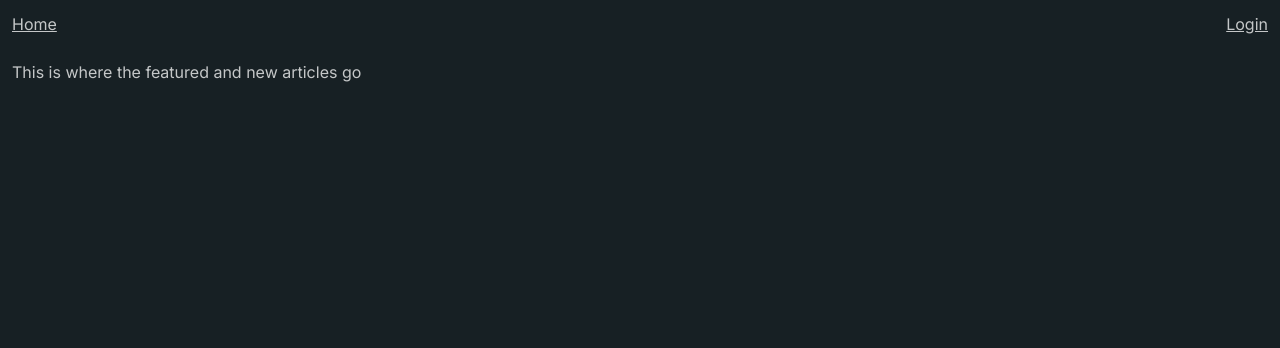
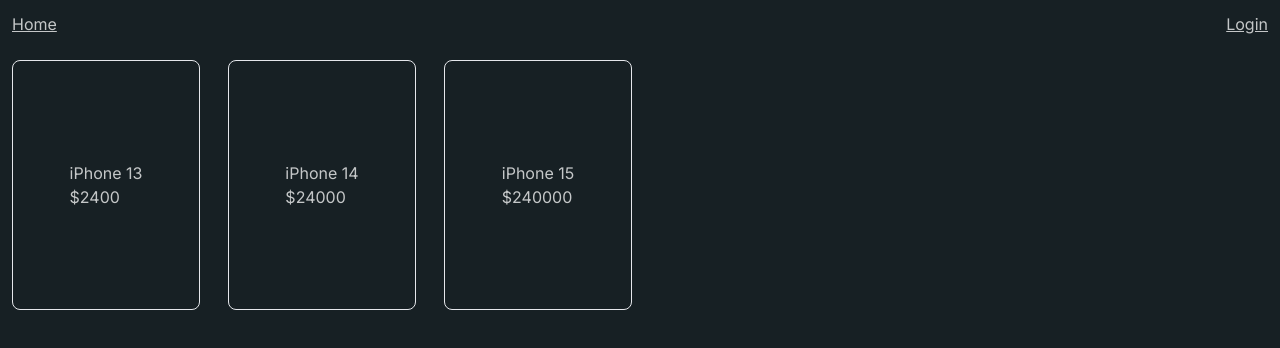
Before and after one commit to antonydesigns/next-cms-project, a Next.js app: page / in a window 1280 px wide. Shown: the top 348 px of the page. Built offline with nearby package versions, Linux system fonts and the light colour scheme.

Commit message:
admin/guest views for product page added

```diff
--- /dev/null
+++ b/app/(components)/AdminLinks.tsx
@@ -0,0 +1,21 @@
+"use client";
+
+import Link from "next/link";
+import React from "react";
+import { AuthStore } from "../login/configs/store";
+
+export default function AdminLinks() {
+  const loggedIn = AuthStore((store) => store.loggedIn);
+
+  return (
+    <>
+      {loggedIn && (
+        <>
+          <Link className="underline mx-4" href="/new-product">
+            Add new product
+          </Link>
+        </>
+      )}
+    </>
+  );
+}
--- a/app/(components)/LoginLogout.tsx
+++ b/app/(components)/LoginLogout.tsx
@@ -1,5 +1,5 @@
 "use client";
-import React, { useEffect } from "react";
+import React from "react";
 import { AuthStore } from "../login/configs/store";
 
 export default function LoginLogout() {
--- a/app/(components)/Navbar.tsx
+++ b/app/(components)/Navbar.tsx
@@ -1,17 +1,20 @@
 import Link from "next/link";
 import React from "react";
 import LoginLogout from "./LoginLogout";
+import AdminLinks from "./AdminLinks";
+import { AuthStore } from "../login/configs/store";
 
 export default function Navbar() {
   return (
     <>
       <div className="navbar py-3 px-3 flex justify-between">
-        <div className="navigation ">
-          <Link href="/" className=" underline">
+        <div className="navigation flex ">
+          <Link href="/" className="underline mx-4 ml-0">
             Home
           </Link>
+          <AdminLinks />
         </div>
-        <Link href="/login" className=" underline">
+        <Link href="/login" className="mx-4 mr-0 underline">
           <LoginLogout />
         </Link>
       </div>
--- a/app/(configs)/firebase.js
+++ b/app/(configs)/firebase.js
@@ -1,7 +1,7 @@
 import { initializeApp } from "firebase/app";
 
 const firebaseConfig = {
-  apiKey: "AIzaSyBV9CApccRKF_ygbNQXaGkA4ghLg3a58dM",
+  apiKey: "",
   authDomain: "next-cms-project.firebaseapp.com",
   projectId: "next-cms-project",
   storageBucket: "next-cms-project.appspot.com",
--- /dev/null
+++ b/app/(homepage)/(components)/ProductCard.tsx
@@ -0,0 +1,40 @@
+"use client";
+
+import React from "react";
+import { AuthStore } from "@/app/login/configs/store";
+import Link from "next/link";
+
+export default function ProductCard({
+  productId,
+  productName = "Untitled",
+  price = "Price not available",
+}: {
+  productId: string;
+  productName?: string;
+  price?: number | string;
+}) {
+  const loggedIn = AuthStore((store) => store.loggedIn);
+  const className = `flex flex-col border rounded-lg px-3 py-3 justify-center items-center min-h-[250px]`;
+
+  return (
+    <>
+      {productId !== "empty" && (
+        <div className={className}>
+          <div key={productId} className="">
+            <h2>{productName}</h2>
+            <p>${price}</p>
+          </div>
+        </div>
+      )}
+
+      {productId === "empty" && loggedIn && (
+        <Link
+          href={"/new-product"}
+          className={`${className} bg-gray-700 hover:bg-gray-600 cursor-pointer`}
+        >
+          <p>+ Add to store</p>
+        </Link>
+      )}
+    </>
+  );
+}
--- /dev/null
+++ b/app/(homepage)/(components)/store.js
@@ -0,0 +1,9 @@
+import { create } from "zustand";
+
+export const ModelContentStore = create((set) => ({
+  modelContent: [
+    { productId: "1", productName: "iPhone 13", price: 2400 },
+    { productId: "2", productName: "iPhone 14", price: 24000 },
+    { productId: "3", productName: "iPhone 15", price: 240000 },
+  ],
+}));
--- /dev/null
+++ b/app/(homepage)/(components)/type.ts
@@ -0,0 +1,5 @@
+export type ProductType = {
+  productId: string;
+  productName: string | undefined;
+  price: number | string | undefined;
+};
--- a/app/(homepage)/page.tsx
+++ b/app/(homepage)/page.tsx
@@ -1,7 +1,25 @@
+"use client";
+
+import ProductCard from "./(components)/ProductCard";
+import { ModelContentStore } from "@/app/(homepage)/(components)/store";
+import { ProductType } from "./(components)/type";
+
 export default function Homepage() {
+  const modelContent = ModelContentStore((store) => store.modelContent);
+
   return (
     <>
-      <p>This is where the featured and new articles go</p>
+      <div className="grid grid-cols-3 md:grid-cols-4 lg:grid-cols-6 gap-7">
+        {modelContent &&
+          modelContent.map((product: ProductType) => (
+            <ProductCard
+              productId={product.productId}
+              productName={product.productName}
+              price={product.price}
+            />
+          ))}
+        <ProductCard productId="empty" />
+      </div>
     </>
   );
 }
--- a/app/login/page.tsx
+++ b/app/login/page.tsx
@@ -1,11 +1,13 @@
 "use client";
 import React, { useState, useEffect } from "react";
 import { AuthStore } from "@/app/login/configs/store";
+import { useRouter } from "next/navigation";
 
 export default function Login() {
   const loggedIn = AuthStore((store) => store.loggedIn);
   const setLoggedIn = AuthStore((store) => store.setLoggedIn);
   const [value, setValue] = useState("");
+  const router = useRouter();
 
   useEffect(() => {
     if (value === process.env.NEXT_PUBLIC_CODE) {
@@ -14,6 +16,7 @@
         "key",
         JSON.stringify(process.env.NEXT_PUBLIC_CODE)
       );
+      router.push("/");
     }
   }, [value]);
 
```
